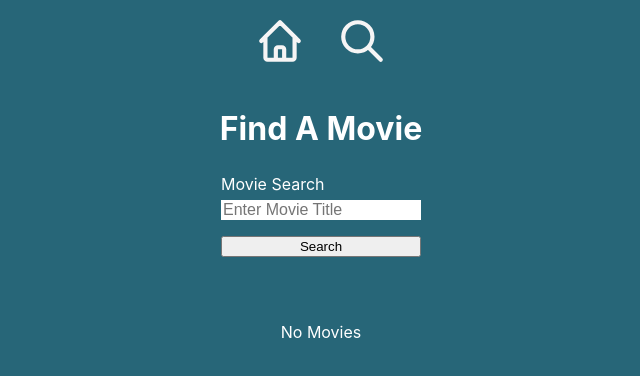
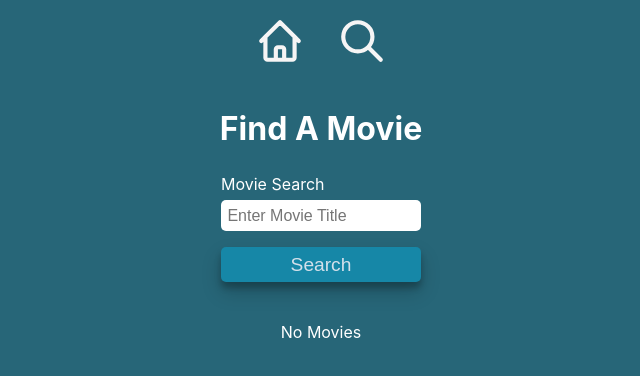
Before and after one commit to vibrentcarey/movies, a Next.js app: page /search in a window 1280 px wide. Shown: the top 376 px of the page, without its empty margins (319-959 px from the left). Built offline with nearby package versions, Linux system fonts and the light colour scheme; no server answers.

Commit message:
Style input and button

```diff
--- a/styles/Search.module.scss
+++ b/styles/Search.module.scss
@@ -1,3 +1,5 @@
+@use '../styles/variables.module.scss' as colors;
+
 .search {
   display: flex;
   flex-direction: column;
@@ -22,6 +24,8 @@
   border: none;
   outline: none;
   font-size: 16px;
+  border-radius: 5px;
+  padding: 0.4rem;
 }
 .error{
   font-size: 0.6rem;
@@ -29,5 +33,18 @@
   color: #ffcccb;
 }
 .button{
-  margin-top: 1rem;;
+  margin-top: 1rem;
+  background-color: colors.$medium-blue;
+  border: none;
+  font-size: 1.2rem;
+  color: colors.$light-blue;
+  border-radius: 5px;
+  padding: 0.4rem;
+  box-shadow: rgba(0, 0, 0, 0.19) 0px 10px 20px, rgba(0, 0, 0, 0.23) 0px 6px 6px;
+
+  &:hover{
+    color: colors.$white;
+    cursor: pointer;
+    background-color: darken(colors.$medium-blue, 10%);
+  }
 }
```
